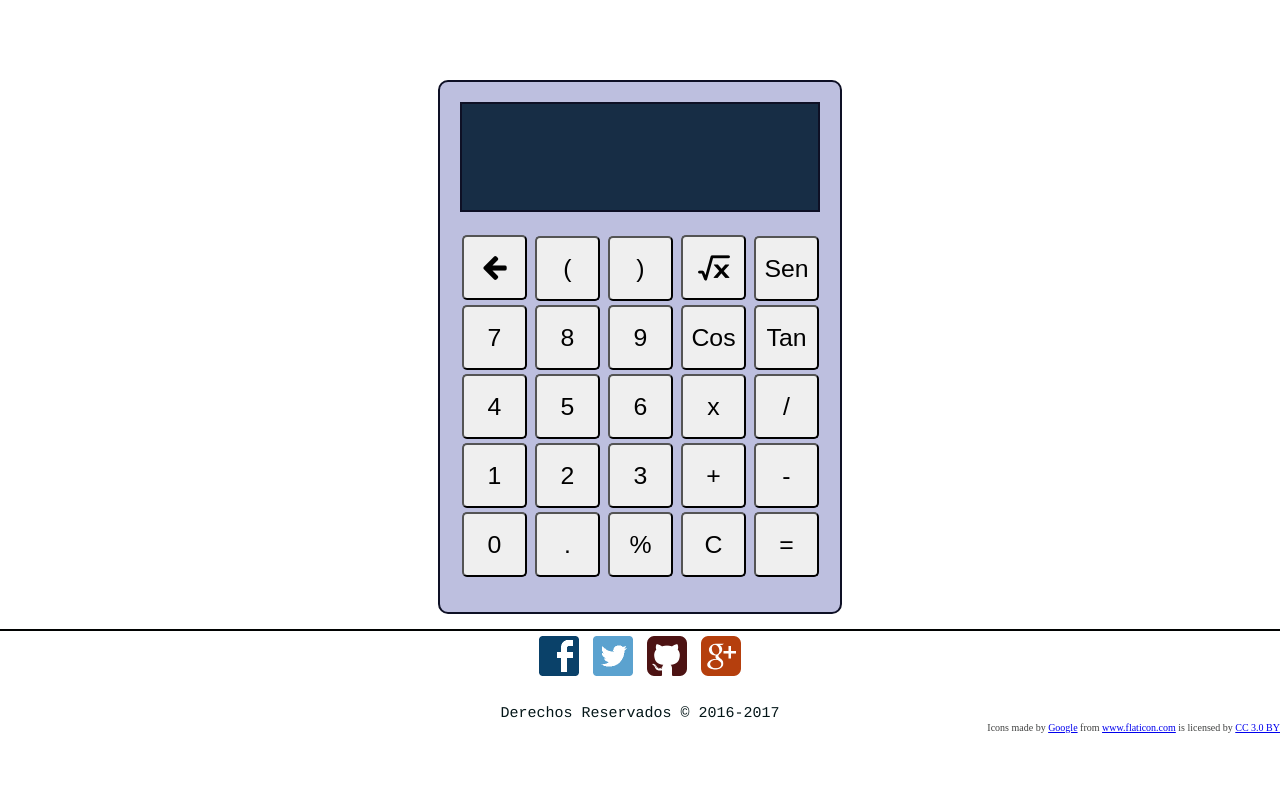
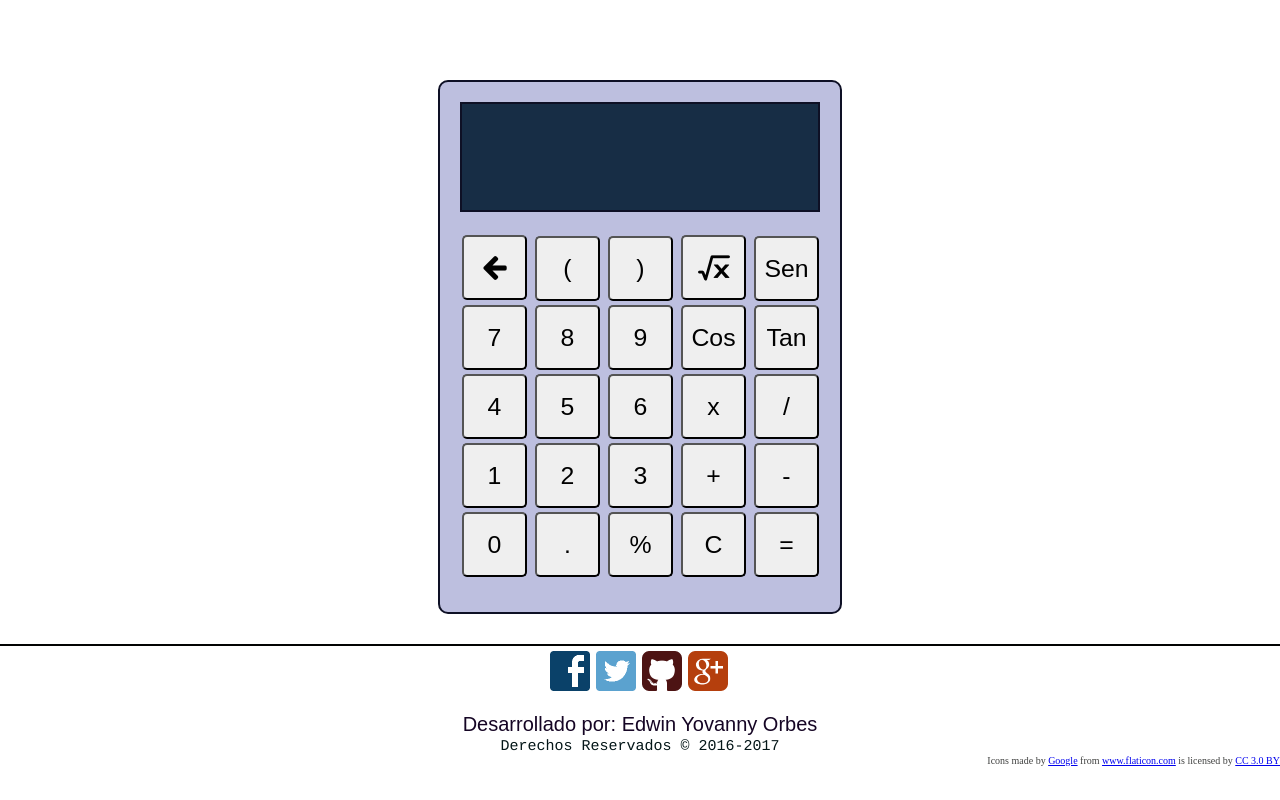
Before and after one commit to UDENAR-EDWIN/Calculadora_Web, a plain HTML site: page index.html in a window 1280 px wide. Drawn offline with Linux system fonts and the light colour scheme.

Commit message:
Se añadio Información del Desarrollador y los archivos iniciales del modulo funcional de la calculadora

```diff
--- a/assets/css/style.css
+++ b/assets/css/style.css
@@ -12,6 +12,7 @@ div {
   width: 400px;
   margin: auto;
   margin-top: 80px;
+  margin-bottom: 30px;
   border-radius: 10px;
   background-color: #bdbfdf;
 }
@@ -60,7 +61,7 @@ footer {
 
 a>img {
   width: 40px;
-  margin: 5px;
+  margin: 5px 2px 0 0;
 }
 
 .social-network {
@@ -74,3 +75,9 @@ a>img {
   border-radius: 5px;
   background-position:center;
 }
+
+.developer-info {
+  font-family: sans-serif;
+  font-size: 20px;
+  color: #150524;
+}
--- /dev/null
+++ b/assets/js/calculadora.js
@@ -0,0 +1,3 @@
+function concatenar() {
+
+}
--- a/index.html
+++ b/index.html
@@ -53,6 +53,7 @@
       <li class="social-network"><a href="https://github.com/NIMP3"><img src="assets/images/github.png"></a></li>
       <li class="social-network"><a href="https://plus.google.com/+YOVANNYORBES"><img src="assets/images/google-plus.png"></a></li>
     </ul><br>
+    <small class="developer-info">Desarrollado por: Edwin Yovanny Orbes</small><br>
     <small class="copy-right">Derechos Reservados &copy; 2016-2017</small><br>
     <div class="reference">Icons made by <a href="http://www.flaticon.com/authors/google" title="Google">Google</a> from <a href="http://www.flaticon.com" title="Flaticon">www.flaticon.com</a> is licensed by <a href="http://creativecommons.org/licenses/by/3.0/" title="Creative Commons BY 3.0" target="_blank">CC 3.0 BY</a></div>
   </footer>
```
